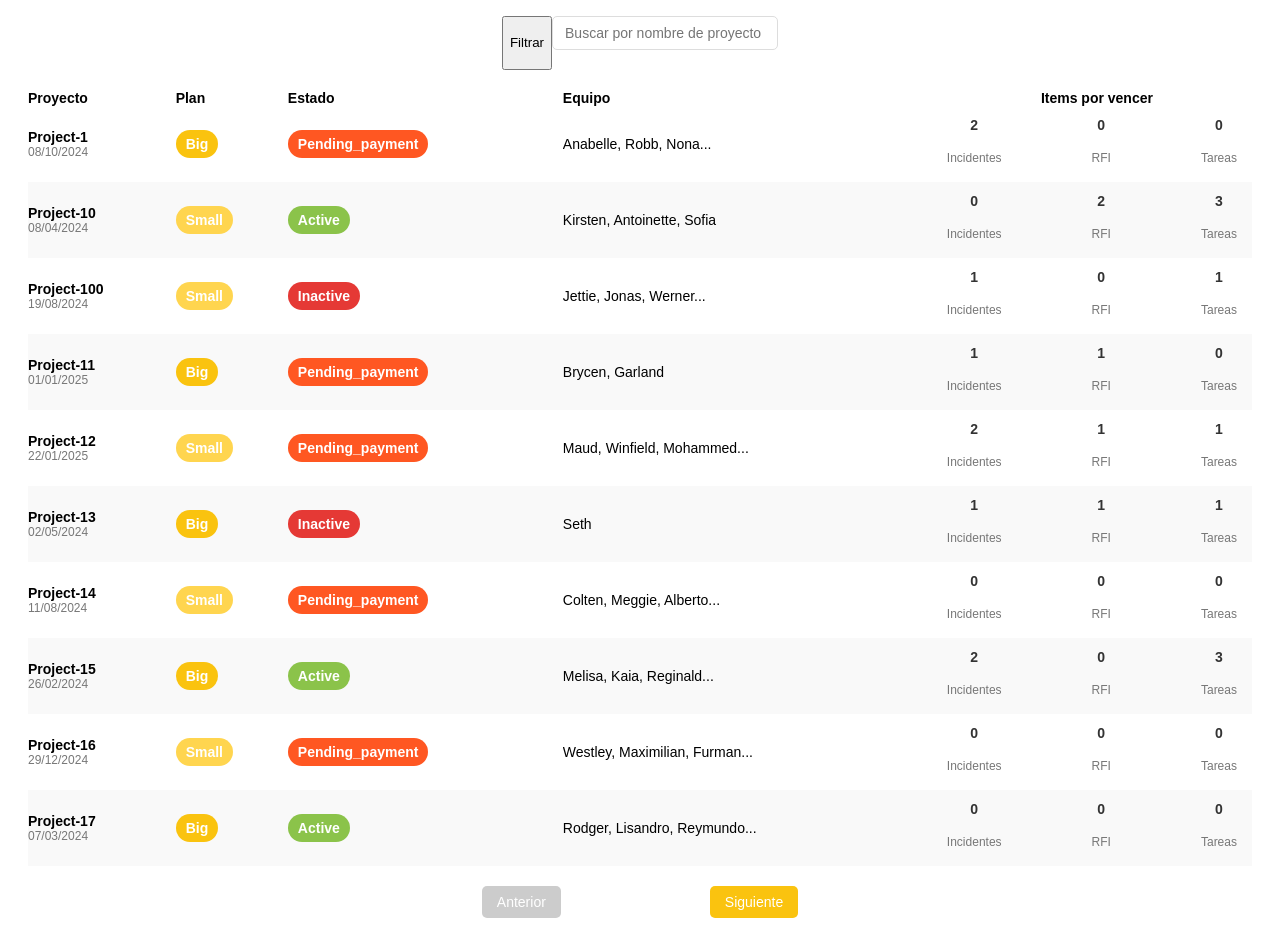
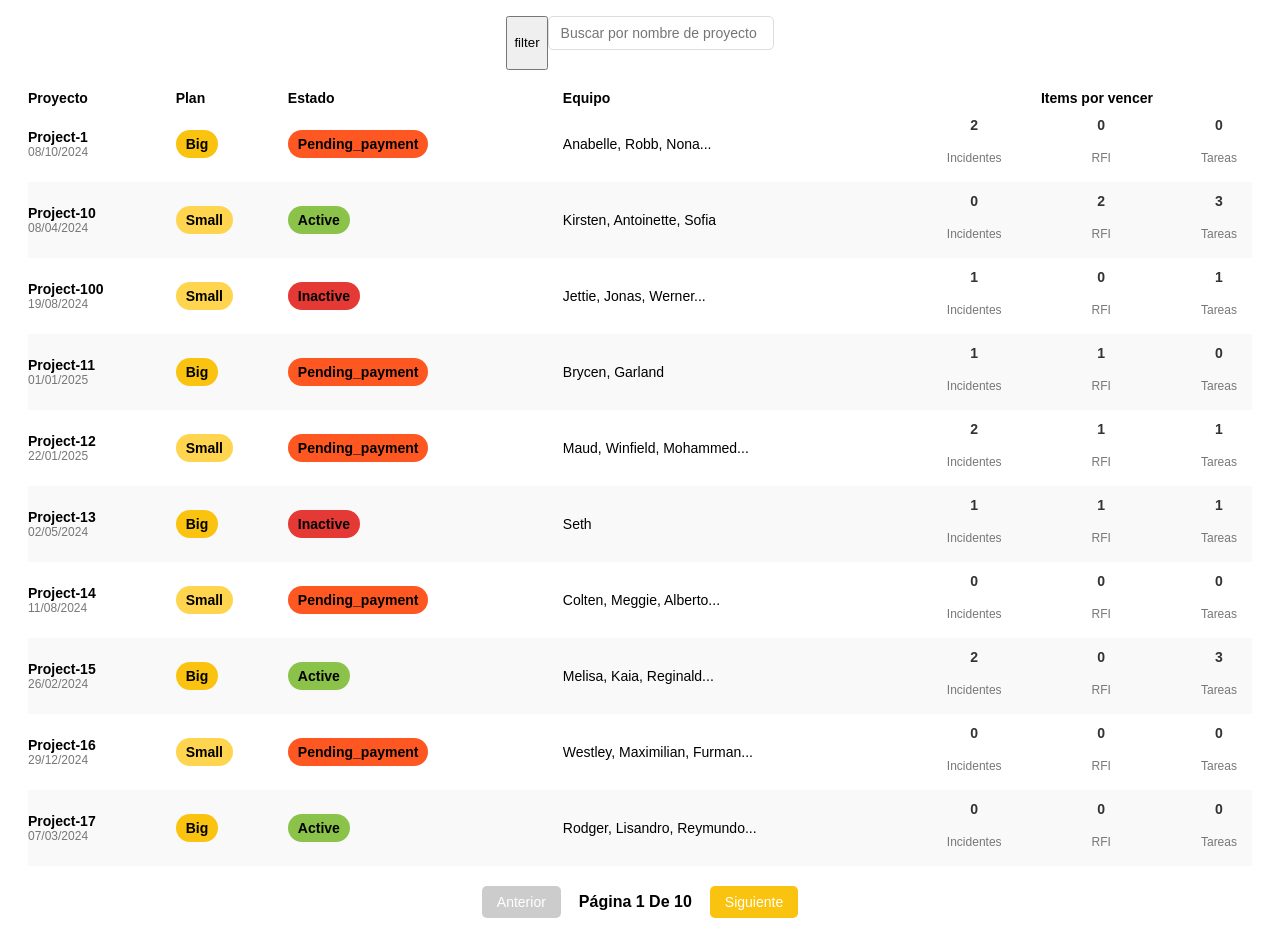
Before and after one commit to Sgutierrezgf/prueba_tecnica_spybee, a Next.js app: page / in a window 1280 px wide. Shown: the part 80-1026 px from the top of the page. Built offline with nearby package versions, Linux system fonts and the light colour scheme.

Commit message:
arreglando logica, separando componentes y utilidades

```diff
--- /dev/null
+++ b/app/components/Pagination.tsx
@@ -0,0 +1,35 @@
+import React from "react";
+
+interface PaginationProps {
+  currentPage: number;
+  totalPages: number;
+  onPageChange: (page: number) => void;
+}
+
+const Pagination: React.FC<PaginationProps> = ({
+  currentPage,
+  totalPages,
+  onPageChange,
+}) => {
+  return (
+    <div className="pagination">
+      <button
+        disabled={currentPage === 1}
+        onClick={() => onPageChange(currentPage - 1)}
+      >
+        Anterior
+      </button>
+      <span className="totalPages">
+        Página {currentPage} de {totalPages}
+      </span>
+      <button
+        disabled={currentPage === totalPages}
+        onClick={() => onPageChange(currentPage + 1)}
+      >
+        Siguiente
+      </button>
+    </div>
+  );
+};
+
+export default Pagination;
--- /dev/null
+++ b/app/components/ProjectTable.tsx
@@ -0,0 +1,80 @@
+import { countItemType } from "../utils/sortAndFilter"; // Importamos la función que necesitamos para contar los incidentes
+
+// Importamos las interfaces desde el archivo de tipos
+import { Project } from "../types/projectTypes"; // Asegúrate de que la ruta sea correcta
+
+interface ProjectTableProps {
+  projects: Project[];
+}
+
+const ProjectTable: React.FC<ProjectTableProps> = ({ projects }) => {
+  const formatDate = (dateString: string) => {
+    const date = new Date(dateString);
+    const day = String(date.getDate()).padStart(2, "0");
+    const month = String(date.getMonth() + 1).padStart(2, "0");
+    const year = date.getFullYear();
+    return `${day}/${month}/${year}`;
+  };
+
+  return (
+    <table>
+      <thead>
+        <tr>
+          <th>Proyecto</th>
+          <th>Plan</th>
+          <th>Estado</th>
+          <th>Equipo</th>
+          <th className="items-column">Items por vencer</th>
+        </tr>
+      </thead>
+      <tbody>
+        {projects.map((project) => (
+          <tr key={project._id}>
+            <td className="project-info">
+              <strong>{project.title}</strong>
+              <p className="last-visit">{formatDate(project.lastVisit)}</p>
+            </td>
+            <td>
+              <span data-plan={project.projectPlanData.plan}>
+                {project.projectPlanData.plan}
+              </span>
+            </td>
+            <td>
+              <span data-status={project.status}>{project.status}</span>
+            </td>
+            <td
+              title={
+                project.users.length > 3
+                  ? project.users.map((user) => user.name).join(", ")
+                  : ""
+              }
+            >
+              {project.users
+                .slice(0, 3)
+                .map((user) => user.name)
+                .join(", ") + (project.users.length > 3 ? "..." : "")}
+            </td>
+            <td>
+              <div className="item-container">
+                <div className="item">
+                  <span>{countItemType(project.incidents, "incidents")}</span>
+                  <p>Incidentes</p>
+                </div>
+                <div className="item">
+                  <span>{countItemType(project.incidents, "RFI")}</span>
+                  <p>RFI</p>
+                </div>
+                <div className="item">
+                  <span>{countItemType(project.incidents, "task")}</span>
+                  <p>Tareas</p>
+                </div>
+              </div>
+            </td>
+          </tr>
+        ))}
+      </tbody>
+    </table>
+  );
+};
+
+export default ProjectTable;
--- a/app/page/ProjectList.tsx
+++ b/app/page/ProjectList.tsx
@@ -1,39 +1,16 @@
 "use client";
-import { useEffect, useState } from "react";
+import { useEffect, useState, useCallback } from "react";
 import "./projectList.css";
 import SearchInput from "../components/SearchInput";
 import FilterModal from "../components/FilterButton";
-
-interface User {
-  name: string;
-  lastName: string;
-}
-
-interface Incident {
-  item: "incidents" | "RFI" | "task";
-}
-
-interface Project {
-  _id: string;
-  title: string;
-  lastVisit: string;
-  projectPlanData: { plan: string };
-  status: string;
-  users: User[];
-  incidents: Incident[];
-}
+import { filterAndSortProjects } from "../utils/sortAndFilter";
+import Pagination from "../components/Pagination";
+import ProjectTable from "../components/ProjectTable";
+import { Project } from "../types/projectTypes";
 
 const ITEMS_PER_PAGE = 10;
 
 const ProjectList = () => {
-  // Definir countItemType antes de su uso
-  const countItemType = (
-    incidents: Incident[],
-    type: "incidents" | "RFI" | "task"
-  ) => {
-    return incidents.filter((incident) => incident.item === type).length;
-  };
-
   const [projects, setProjects] = useState<Project[]>([]);
   const [currentPage, setCurrentPage] = useState(1);
   const [searchTerm, setSearchTerm] = useState("");
@@ -51,74 +28,46 @@ const ProjectList = () => {
       .catch((error) => console.error("Error al cargar JSON:", error));
   }, []);
 
+  const filteredProjects = filterAndSortProjects(
+    projects,
+    searchTerm,
+    sortCriteria,
+    currentPage,
+    ITEMS_PER_PAGE
+  );
+
   const totalPages = Math.ceil(projects.length / ITEMS_PER_PAGE);
-  const filteredProjects = projects
-    .filter((project) =>
-      project.title.toLowerCase().includes(searchTerm.toLowerCase())
-    ) // Filtrar por nombre
-    .sort((a, b) => {
-      if (sortCriteria === "title") {
-        return a.title.localeCompare(b.title); // Ordenar alfabéticamente
-      }
-      if (sortCriteria === "incidents") {
-        return (
-          countItemType(b.incidents, "incidents") -
-          countItemType(a.incidents, "incidents")
-        ); // Ordenar por cantidad de incidencias
-      }
-      if (sortCriteria === "RFI") {
-        return (
-          countItemType(b.incidents, "RFI") - countItemType(a.incidents, "RFI")
-        ); // Ordenar por RFI
-      }
-      if (sortCriteria === "tasks") {
-        return (
-          countItemType(b.incidents, "task") -
-          countItemType(a.incidents, "task")
-        ); // Ordenar por tareas
-      }
-      return 0;
-    })
-    .slice((currentPage - 1) * ITEMS_PER_PAGE, currentPage * ITEMS_PER_PAGE);
 
   const handleSearchChange = (e: React.ChangeEvent<HTMLInputElement>) => {
     setSearchTerm(e.target.value);
   };
 
-  const handleSortByTitle = () => {
+  const handleSortByTitle = useCallback(() => {
     setSortCriteria("title");
     setIsModalOpen(false);
-  };
+  }, []);
 
-  const handleSortByIncidents = () => {
+  const handleSortByIncidents = useCallback(() => {
     setSortCriteria("incidents");
     setIsModalOpen(false);
-  };
+  }, []);
 
-  const handleSortByRFI = () => {
+  const handleSortByRFI = useCallback(() => {
     setSortCriteria("RFI");
     setIsModalOpen(false);
-  };
+  }, []);
 
-  const handleSortByTasks = () => {
+  const handleSortByTasks = useCallback(() => {
     setSortCriteria("tasks");
     setIsModalOpen(false);
-  };
-
-  const formatDate = (dateString: string) => {
-    const date = new Date(dateString);
-    const day = String(date.getDate()).padStart(2, "0");
-    const month = String(date.getMonth() + 1).padStart(2, "0");
-    const year = date.getFullYear();
-    return `${day}/${month}/${year}`;
-  };
+  }, []);
 
   return (
     <div className="project-container">
       <h2>Mis proyectos</h2>
       <div className="search-container">
         <button className="filter-button" onClick={() => setIsModalOpen(true)}>
-          Filtrar
+          filter
         </button>
         <SearchInput
           searchTerm={searchTerm}
@@ -135,82 +84,13 @@ const ProjectList = () => {
         onSortByTasks={handleSortByTasks}
       />
 
-      <table>
-        <thead>
-          <tr>
-            <th>Proyecto</th>
-            <th>Plan</th>
-            <th>Estado</th>
-            <th>Equipo</th>
-            <th className="items-column">Items por vencer</th>
-          </tr>
-        </thead>
-        <tbody>
-          {filteredProjects.map((project) => (
-            <tr key={project._id}>
-              <td className="project-info">
-                <strong>{project.title}</strong>
-                <p className="last-visit">{formatDate(project.lastVisit)}</p>
-              </td>
+      <ProjectTable projects={filteredProjects} />
 
-              <td>
-                <span data-plan={project.projectPlanData.plan}>
-                  {project.projectPlanData.plan}
-                </span>
-              </td>
-              <td>
-                <span data-status={project.status}>{project.status}</span>
-              </td>
-              <td
-                title={
-                  project.users.length > 3
-                    ? project.users.map((user) => user.name).join(", ")
-                    : ""
-                }
-              >
-                {project.users
-                  .slice(0, 3)
-                  .map((user) => user.name)
-                  .join(", ") + (project.users.length > 3 ? "..." : "")}
-              </td>
-              <td>
-                <div className="item-container">
-                  <div className="item">
-                    <span>{countItemType(project.incidents, "incidents")}</span>
-                    <p>Incidentes</p>
-                  </div>
-                  <div className="item">
-                    <span>{countItemType(project.incidents, "RFI")}</span>
-                    <p>RFI</p>
-                  </div>
-                  <div className="item">
-                    <span>{countItemType(project.incidents, "task")}</span>
-                    <p>Tareas</p>
-                  </div>
-                </div>
-              </td>
-            </tr>
-          ))}
-        </tbody>
-      </table>
-
-      <div className="pagination">
-        <button
-          disabled={currentPage === 1}
-          onClick={() => setCurrentPage((prev) => prev - 1)}
-        >
-          Anterior
-        </button>
-        <span>
-          Página {currentPage} de {totalPages}
-        </span>
-        <button
-          disabled={currentPage === totalPages}
-          onClick={() => setCurrentPage((prev) => prev + 1)}
-        >
-          Siguiente
-        </button>
-      </div>
+      <Pagination
+        currentPage={currentPage}
+        totalPages={totalPages}
+        onPageChange={setCurrentPage}
+      />
     </div>
   );
 };
--- a/app/page/projectList.css
+++ b/app/page/projectList.css
@@ -49,7 +49,7 @@ span {
     border-radius: 16px;
     display: inline-block;
     font-weight: bold;
-    color: white;
+    color: black;
     text-transform: capitalize;
     transition: background-color 0.3s, transform 0.3s ease;
 }
--- /dev/null
+++ b/app/types/projectTypes.ts
@@ -0,0 +1,18 @@
+export interface User {
+  name: string;
+  // lastName: string; // Si lo quieres opcional, lo puedes dejar aquí o agregarlo de nuevo si lo necesitas
+}
+
+export interface Incident {
+  item: "incidents" | "RFI" | "task";
+}
+
+export interface Project {
+  _id: string;
+  title: string;
+  lastVisit: string;
+  projectPlanData: { plan: string };
+  status: string;
+  users: User[];
+  incidents: Incident[];
+}
--- /dev/null
+++ b/app/utils/sortAndFilter.ts
@@ -0,0 +1,51 @@
+export const countItemType = (
+  incidents: { item: "incidents" | "RFI" | "task" }[],
+  type: "incidents" | "RFI" | "task"
+) => {
+  return incidents.filter((incident) => incident.item === type).length;
+};
+
+export const filterAndSortProjects = (
+  projects: {
+    _id: string;
+    title: string;
+    lastVisit: string;
+    projectPlanData: { plan: string };
+    status: string;
+    users: { name: string }[];
+    incidents: { item: "incidents" | "RFI" | "task" }[];
+  }[],
+  searchTerm: string,
+  sortCriteria: "title" | "incidents" | "RFI" | "tasks",
+  currentPage: number,
+  itemsPerPage: number
+) => {
+  return projects
+    .filter((project) =>
+      project.title.toLowerCase().includes(searchTerm.toLowerCase())
+    )
+    .sort((a, b) => {
+      if (sortCriteria === "title") {
+        return a.title.localeCompare(b.title); // Ordenar alfabéticamente por título
+      }
+      if (sortCriteria === "incidents") {
+        return (
+          countItemType(b.incidents, "incidents") -
+          countItemType(a.incidents, "incidents")
+        ); // Ordenar por cantidad de incidencias
+      }
+      if (sortCriteria === "RFI") {
+        return (
+          countItemType(b.incidents, "RFI") - countItemType(a.incidents, "RFI")
+        ); // Ordenar por RFI
+      }
+      if (sortCriteria === "tasks") {
+        return (
+          countItemType(b.incidents, "task") -
+          countItemType(a.incidents, "task")
+        ); // Ordenar por tareas
+      }
+      return 0;
+    })
+    .slice((currentPage - 1) * itemsPerPage, currentPage * itemsPerPage);
+};
```
